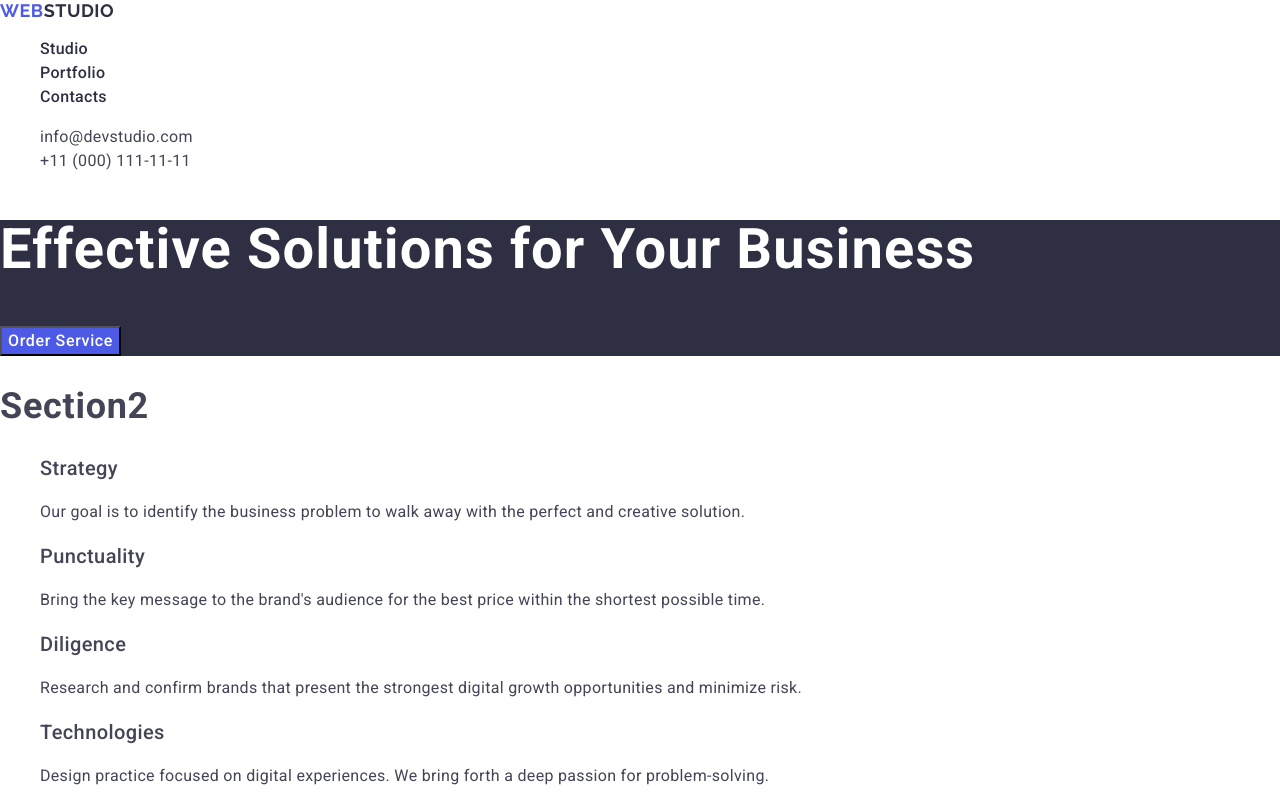
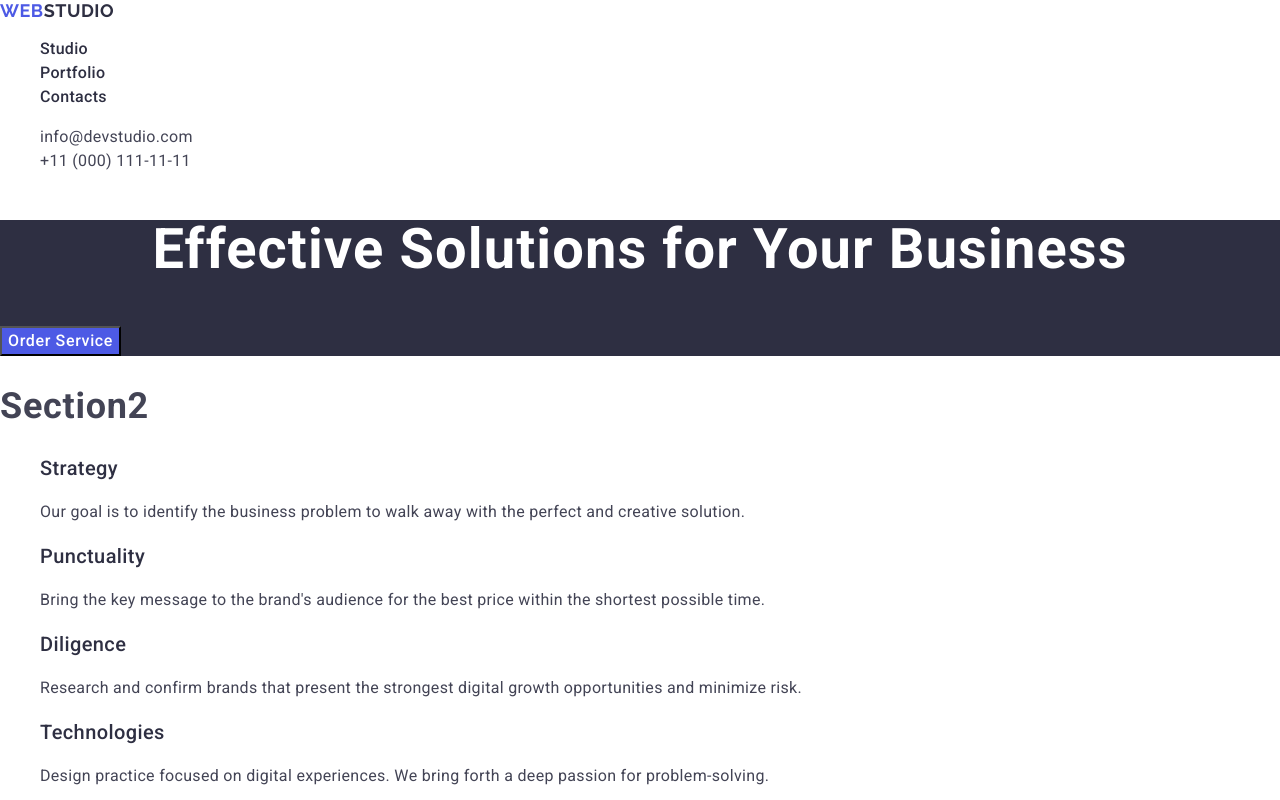
Before and after one commit to ArtemSeredenko/goit-markup-hw-02, a plain HTML site: page index.html in a window 1280 px wide. Shown: the top 800 px of the page. Drawn offline with nearby package versions, Linux system fonts and the light colour scheme.

Commit message:
goit-markup-hw-02-3

```diff
--- a/css/styles.css
+++ b/css/styles.css
@@ -91,10 +91,10 @@ h3 {
   font-weight: 700;
   line-height: 1.07;
   letter-spacing: 0.02em;
+  text-align: center;
 }
 
 .hero-button {
-  align-items: flex-start;
   background: #4d5ae5;
   color: #ffffff;
   font-weight: 500;
@@ -119,6 +119,10 @@ h3 {
   color: #434455;
 }
 
+.section-two-h3 {
+  color: #2e2f42;
+}
+
 .team-section {
   background-color: #f4f4fd;
 }
@@ -127,6 +131,7 @@ h3 {
   font-size: 36px;
   line-height: 1.11;
   text-align: center;
+  color: #2e2f42;
 }
 
 .team-section-preson {
--- a/index.html
+++ b/index.html
@@ -58,28 +58,28 @@
         <h2 class="section-two-title">section2</h2>
         <ul>
           <li class="section-two-list">
-            <h3>Strategy</h3>
+            <h3 class="section-two-h3">Strategy</h3>
             <p class="section-two-list-description">
               Our goal is to identify the business problem to walk away with the
               perfect and creative solution.
             </p>
           </li>
           <li>
-            <h3>Punctuality</h3>
+            <h3 class="section-two-h3">Punctuality</h3>
             <p class="section-two-list-description">
               Bring the key message to the brand's audience for the best price
               within the shortest possible time.
             </p>
           </li>
           <li>
-            <h3>Diligence</h3>
+            <h3 class="section-two-h3">Diligence</h3>
             <p class="section-two-list-description">
               Research and confirm brands that present the strongest digital
               growth opportunities and minimize risk.
             </p>
           </li>
           <li>
-            <h3>Technologies</h3>
+            <h3 class="section-two-h3">Technologies</h3>
             <p class="section-two-list-description">
               Design practice focused on digital experiences. We bring forth a
               deep passion for problem-solving.
@@ -132,7 +132,7 @@
           </li>
         </ul>
       </section>
-    </main>
+
       <section>
         <h2 class="portfolio-title">Our Portfolio</h2>
         <ul>
@@ -186,6 +186,7 @@
           </li>
         </ul>
       </section>
+    </main>
     <footer class="footer">
       <a href="./index.html" class="logo"
         >Web<span class="logo-color-footer">Studio</span></a
```
Lines whose indentation alone changed are shown as unchanged.
